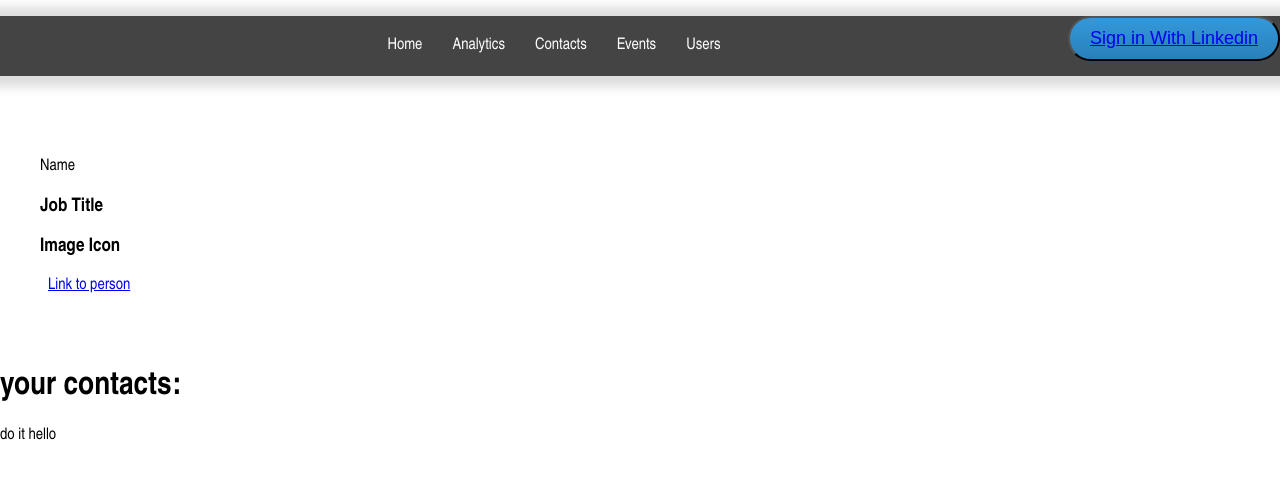
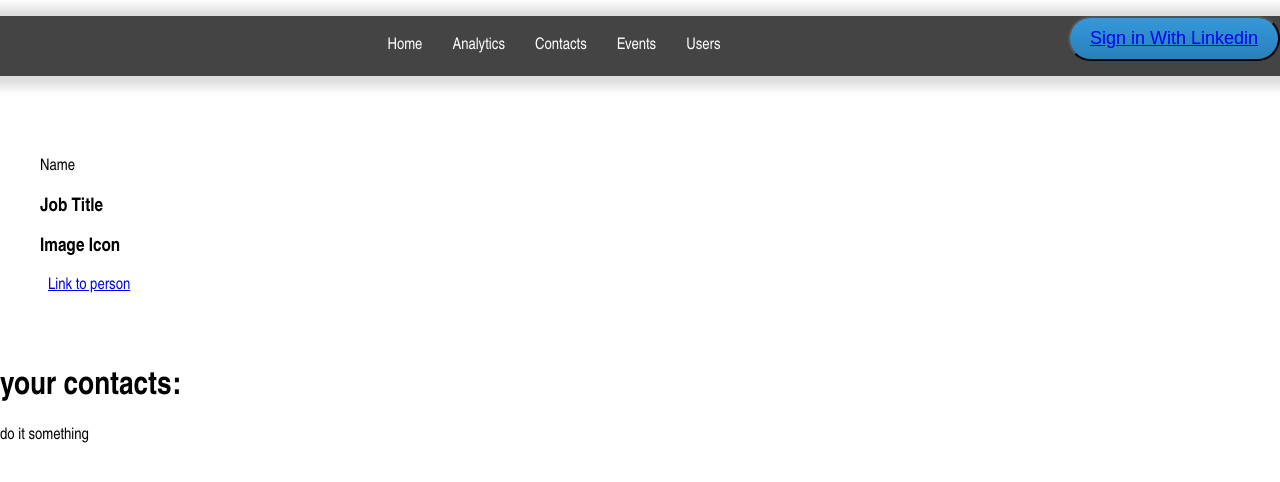
Before and after one commit to dphilla/tech-hustle, a React (Create React App) app: page /contacts in a window 1280 px wide. Shown: the top 482 px of the page. Built offline with nearby package versions, Linux system fonts and the light colour scheme; no server answers.

Commit message:
not rendering components correctly

```diff
--- a/src/actions/Requests.js
+++ b/src/actions/Requests.js
@@ -23,7 +23,7 @@ let currentUserId = user.getCurrentUserFromCookie()  //send in params
 
 //get all contacts for user
 
-function getContacts (userId){
+function getContacts (userId) {
   fetch(`http://localhost:3000/api/v1/contacts?current_user=${userId}`, {
       mode: 'cors',
       headers: {'Allow-Access-Control-Origin':'*'}
@@ -31,7 +31,7 @@ function getContacts (userId){
     .then(function(response) {
           return response.json()})
         .then(function(data) {
-          return data[0]
+         return data[0]
         })
       .catch(error => {
         console.log(error)
@@ -56,7 +56,7 @@ function getInteractions() {
 }
 
 function aThing () {
- return "hello"
+ return "something"
 }
 
 //post events
--- a/src/components/contacts/Contacts.js
+++ b/src/components/contacts/Contacts.js
@@ -15,9 +15,9 @@ class Contacts extends Component {
     }
 
 //TODO probably set up a obj constructor and bind(?) the methods to this instance
-   getEm (userId) {
-     return getContacts(userId)
-   }
+   //getEm (userId) {
+     //return getContacts(userId)
+   //}
 
   render() {
 
@@ -28,7 +28,7 @@ class Contacts extends Component {
       <div>
        <Card />
          <h1>
-          your contacts: {this.getEm(userId)}
+          your contacts: {getContacts(userId)}
 
          </h1>
          do it {aThing()}
```
